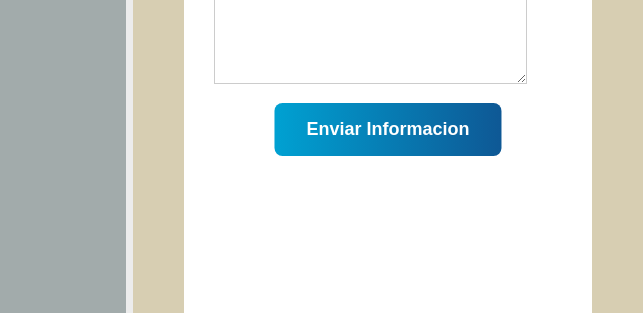
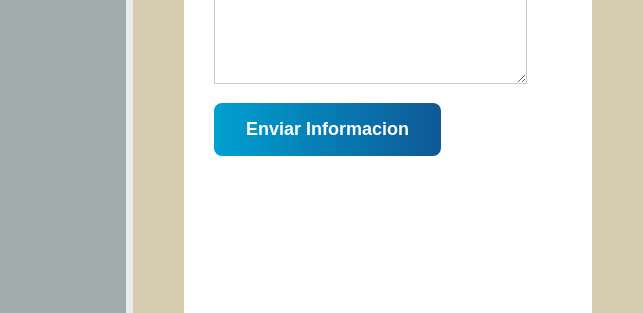
Before and after one commit to Loner05/Coderhouse, a plain HTML site: page contacto.html in a window 1280 px wide. Shown: the part 578-891 px from the top of the page, 637-1280 px from the left. Drawn offline with Linux system fonts and the light colour scheme.

Commit message:
cambio 1

```diff
--- a/style.css
+++ b/style.css
@@ -654,6 +654,7 @@ font-family: 'Space Grotesk', sans-serif;
 
 
 .btn-minhaus{
+  display: flex;
   align-items: center;
 justify-content: center;
 padding: 16px 32px;
@@ -665,28 +666,25 @@ border-radius: 8px;
 text-transform:capitalize;
 color: white;
 outline: 0;
-display: flex;
-  align-items: center;
-  justify-content: center;
-  margin-left: 50%;
-  transform: translateX(-50%);
+
   margin-top: 15px;
+
 }
+
+.btn-minhaus.gradient{
+  border: 0;
+  background-image: linear-gradient(to left, #0e5895, #00a1d2 );
+
+
+  }
 
 
 
-
-.btn-minhaus:active{
-
+.btn-minhaus.gradient:active{
 transform: translateY(3px);
 
 }
-.gradient{
-border: 0;
-background-image: linear-gradient(to left, #0e5895, #00a1d2 );
 
-
-}
 form{
 margin: 0 auto;
 width: 80%;
```
